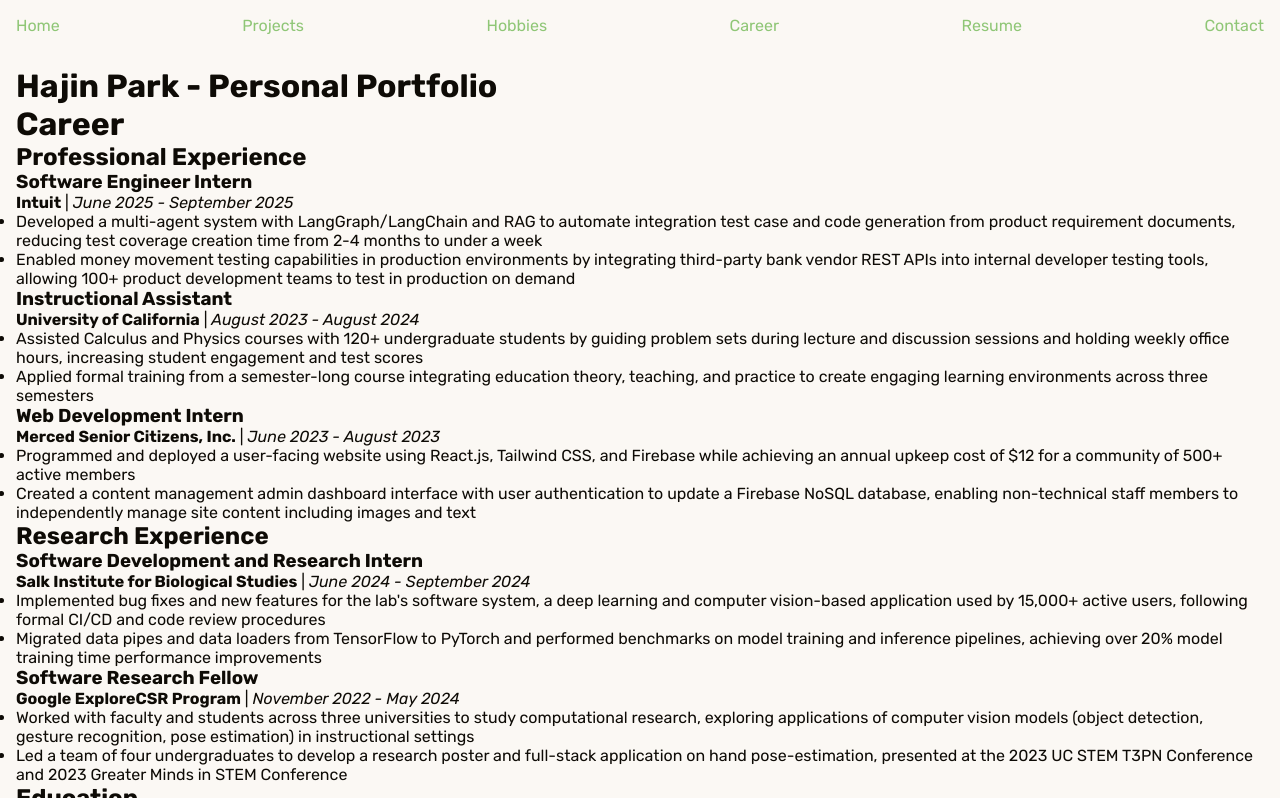
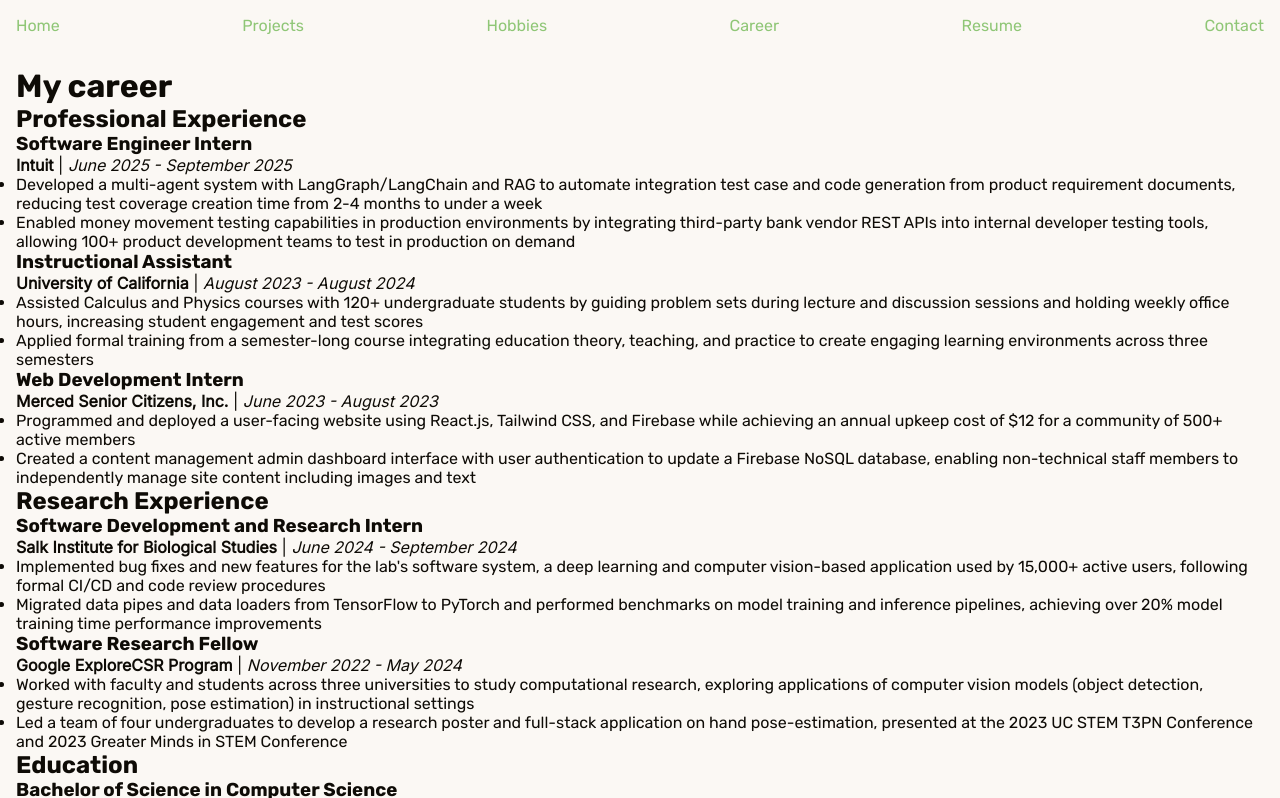
Before and after one commit to hajin-park/uscd-134b-hw3, a plain HTML site: page pages/career.html in a window 1280 px wide. Shown: the top 798 px of the page. Drawn offline with Linux system fonts and the light colour scheme.

Commit message:
Added font variables; updated page header content

```diff
--- a/pages/career.html
+++ b/pages/career.html
@@ -21,10 +21,9 @@
 
         <main class="site-frame-body">
             <header>
-                <h1>Hajin Park - Personal Portfolio</h1>
+                <h1>My career</h1>
             </header>
 
-            <h1>Career</h1>
 
             <section>
                 <h2>Professional Experience</h2>
--- a/styles.css
+++ b/styles.css
@@ -9,7 +9,7 @@
 html {
     background-color: var(--background, white);
     color: var(--text, black);
-    font-family: "Rubik", sans-serif;
+    font-family: var(--font-primary, sans-serif);
 }
 
 nav ul {
@@ -35,19 +35,26 @@
 }
 
 .site-frame-header {
+    grid-row: 1;
     background-color: var(--background, black);
     color: var(--text, white);
     padding: 1rem;
 }
 
 .site-frame-body {
+    grid-row: 2;
     padding: 1rem;
     overflow-y: auto;
     overflow-x: hidden;
     scroll-behavior: smooth;
+
+    p {
+        font-family: var(--font-secondary, monospace);
+    }
 }
 
 .site-frame-footer {
+    grid-row: 3;
     background-color: var(--background, black);
     color: var(--text, white);
     padding: 1rem;
--- a/variables.css
+++ b/variables.css
@@ -1,4 +1,5 @@
 @import url('https://fonts.googleapis.com/css2?family=Rubik:ital,wght@0,300..900;1,300..900&display=swap');
+@import url('https://fonts.googleapis.com/css2?family=Inter&display=swap');
 
 @media (prefers-color-scheme: light) {
     :root {
@@ -35,3 +36,8 @@
     --secondary: oklch(43.69% 0.086 130.63);
     --accent: oklch(57.32% 0.127 136.99);
 }
+
+:root {
+    --font-primary: "Rubik";
+    --font-secondary: "Inter";
+}
```
Also changed, not shown: index.html (+1 -2 lines), pages/contact.html (+1 -2 lines), pages/hobbies.html (+1 -3 lines), pages/projects.html (+1 -3 lines), pages/resume.html (+1 -3 lines).
